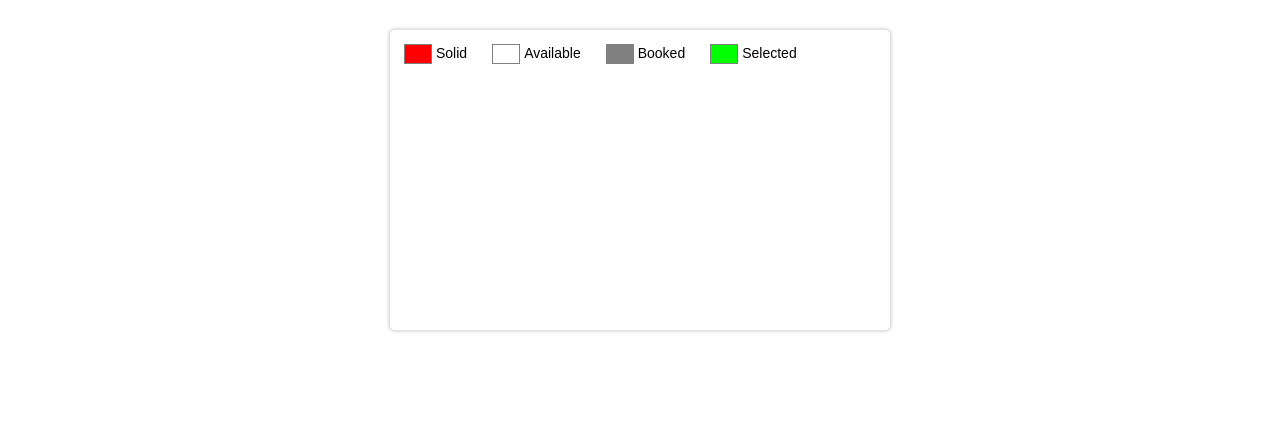
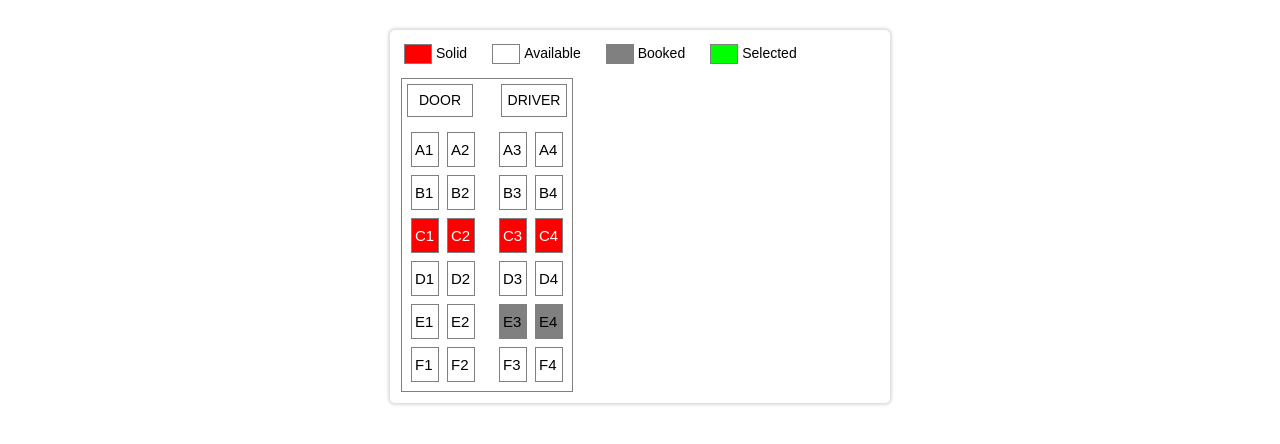
Before and after one commit to asrafmridha/Ticket-Booking-App-vueJs, a plain HTML site: page index.html in a window 1280 px wide. Shown: the part 164-608 px from the top of the page. Drawn offline with Linux system fonts and the light colour scheme.

Commit message:
Seat Name,Seat list and seat type by condition check sold,bokked,selected

```diff
--- a/app.js
+++ b/app.js
@@ -19,6 +19,128 @@ var app = Vue.createApp({
           color: "#00ff00",
         },
       },
+      seats: [
+        {
+          name: "A1",
+          type: "available",
+          price: 500,
+        },
+        {
+          name: "A2",
+          type: "available",
+          price: 500,
+        },
+        {
+          name: "A3",
+          type: "available",
+          price: 500,
+        },
+        {
+          name: "A4",
+          type: "available",
+          price: 500,
+        },
+        {
+          name: "B1",
+          type: "available",
+          price: 450,
+        },
+        {
+          name: "B2",
+          type: "available",
+          price: 450,
+        },
+        {
+          name: "B3",
+          type: "available",
+          price: 450,
+        },
+        {
+          name: "B4",
+          type: "available",
+          price: 450,
+        },
+        {
+          name: "C1",
+          type: "sold",
+          price: 500,
+        },
+        {
+          name: "C2",
+          type: "sold",
+          price: 500,
+        },
+        {
+          name: "C3",
+          type: "sold",
+          price: 500,
+        },
+        {
+          name: "C4",
+          type: "sold",
+          price: 500,
+        },
+        {
+          name: "D1",
+          type: "available",
+          price: 400,
+        },
+        {
+          name: "D2",
+          type: "available",
+          price: 400,
+        },
+        {
+          name: "D3",
+          type: "available",
+          price: 400,
+        },
+        {
+          name: "D4",
+          type: "available",
+          price: 400,
+        },
+        {
+          name: "E1",
+          type: "available",
+          price: 300,
+        },
+        {
+          name: "E2",
+          type: "available",
+          price: 300,
+        },
+        {
+          name: "E3",
+          type: "booked",
+          price: 300,
+        },
+        {
+          name: "E4",
+          type: "booked",
+          price: 300,
+        },
+        {
+          name: "F1",
+          type: "available",
+          price: 300,
+        },
+        {
+          name: "F2",
+          type: "available",
+          price: 300,
+        },
+        {
+          name: "F3",
+          type: "available",
+          price: 300,
+        },
+        {
+          name: "F4",
+          type: "available",
+          price: 300,
+        },
+      ],
     };
   },
 });
--- a/index.html
+++ b/index.html
@@ -20,12 +20,38 @@
                         <div
                             class="seat-state__color"
                             :style="{backgroundColor: value.color}"
-              ></div>
+                        >
+                        </div>
                         <div class="seat-state__text">{{ value.text }}</div>
                     </div>
                 </div>
             </div>
-        <div class="ticket-app__bottom"></div>
+            <div class="ticket-app__bottom">
+                <div class="ticket-app__left">
+                    <div class="bus">
+                        <div class="bus__top">
+                            <div class="bus__door">DOOR</div>
+                            <div class="bus__driver">DRIVER</div>
+                        </div>
+                        <div class="seats">
+                            <div
+                                class="seat"
+                                    :class="{
+                                    'seat--sold' : seat.type === 'sold',
+                                    'seat--booked' : seat.type === 'booked',
+                                    'seat--selected' : seat.type==='selected'
+                                }"
+                                    v-for="(seat, i) in seats"
+                                    :key="seat.name"
+                                    >
+                                    {{ seat.name }}
+                            </div>
+                        </div>
+                    </div>
+                </div>
+            </div>
+          <div class="ticket-app__right"></div>
+        </div>
     </div>
     </div>
     <script src="app.js"></script>
```
Lines whose indentation alone changed are shown as unchanged.
